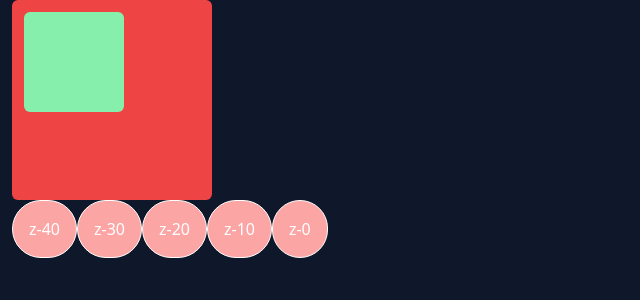
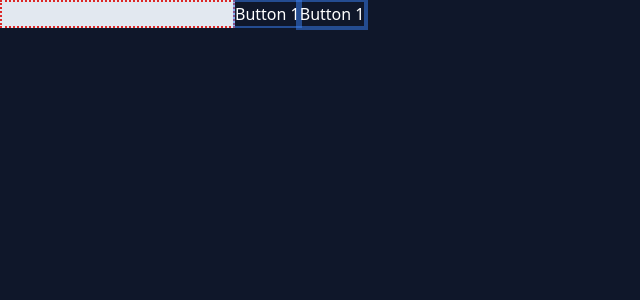
Before and after one commit to Udeme98/Tailwind-Guillaume, a React (Vite) app: page / in a window 1280 px wide. Shown: the top 300 px of the page, without its empty margins (0-640 px from the left). Built offline with nearby package versions, Linux system fonts and the light colour scheme.

Commit message:
created Border.jsx

```diff
--- a/src/App.jsx
+++ b/src/App.jsx
@@ -1,9 +1,9 @@
-import Layout from "./Concepts/Layout";
+import Border from "./Concepts/Border";
 
 export default function App() {
   return (
     <>
-      <Layout />
+      <Border />
     </>
   );
 }
--- /dev/null
+++ b/src/Concepts/Border.jsx
@@ -0,0 +1,21 @@
+export default function Border() {
+  return (
+    <>
+      <div className="bg-slate-900 text-white h-screen ">
+        {/* <h3 className="border-b-2 border-t-4">Borders</h3> */}
+        <input
+          type="text"
+          className="border-red-600 border-2 border-dotted bg-slate-200 outline-none text-red-500"
+        />
+
+        {/* border color, style,etc */}
+        {/* Divide */}
+
+        {/* Ring - utilities for creating rings with box-shadows */}
+        <button className="ring-offet-2 ring-2">Button 1</button>
+
+        <button className="ring-offet-2 ring-4">Button 1</button>
+      </div>
+    </>
+  );
+}
```
